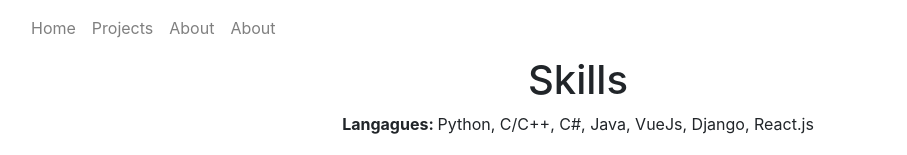
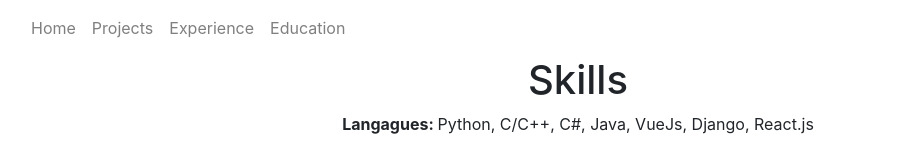
Before and after one commit to stevethomas13/stevethomas13.github.io, a React (Create React App) app in the folder mysite/: page / in a window 1280 px wide. Shown: the top 155 px of the page, without its empty margins (62-969 px from the left). Built offline with nearby package versions, Linux system fonts and the light colour scheme.

Commit message:
removed about, added experience and education, remove about me

```diff
--- a/mysite/src/components/myNavbar.jsx
+++ b/mysite/src/components/myNavbar.jsx
@@ -13,9 +13,9 @@ function myNavbar() {
                         <Nav className="me-auto">
                             <Nav.Link href="/">Home</Nav.Link>
                             <Nav.Link href="#projects">Projects</Nav.Link>
-                            <Nav.Link href="#about">About</Nav.Link>
-                            {/* Contact should always be last because of scroll css */}
-                            <Nav.Link href="#contact">About</Nav.Link>
+                            <Nav.Link href="#education">Experience</Nav.Link>
+                            {/* Education should always be last because of scroll css */}
+                            <Nav.Link href="#experience">Education</Nav.Link>
                         </Nav>
                     </Navbar.Collapse>
                 </Container>
```
